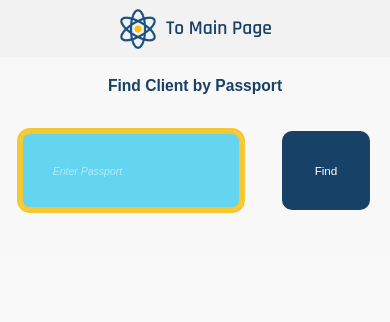
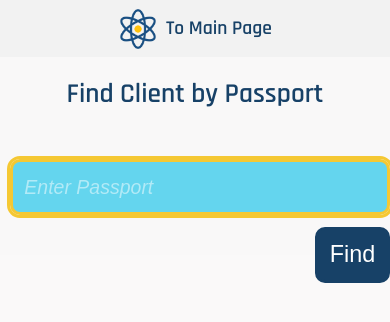
Before and after one commit to svetlanagaydey/bank-fullstack-app, a React (Create React App) app in the folder client/: page /user in a window 390 px wide. Shown: the top 322 px of the page. Built offline with nearby package versions, Linux system fonts and the light colour scheme; a web font is replaced by a local one.

Commit message:
All users page styles for mobile

```diff
--- a/client/src/Components/Pages/UserPage/userPage.css
+++ b/client/src/Components/Pages/UserPage/userPage.css
@@ -1,8 +1,7 @@
 .user-header {
   text-align: center;
   margin: auto;
-  font-family: "arial";
-  font-size: 4vmin;
+  font-size: 5vmin;
   padding: 20px 0;
   color: rgb(23, 65, 103);
 }
@@ -44,6 +43,12 @@
 .searching-bloc input:focus {
   border: 3px solid rgb(245, 200, 51);
   outline: 3px solid rgb(245, 200, 51);
+}
+.searching-bloc input::placeholder {
+  opacity: 0.5;
+  font-size: 2.7vmin;
+  color: white;
+  font-style: italic;
 }
 .userOption {
   min-height: 8vmin;
@@ -121,9 +126,27 @@
   grid-area: current-birthDay;
 }
 
-.searching-bloc input::placeholder {
-  opacity: 0.5;
-  font-size: 2.7vmin;
-  color: white;
-  font-style: italic;
+@media (max-width: 1000px) {
+  .user-header {
+    font-size: 7vmin;
+  }
+  .searching-bloc {
+    text-align: right;
+    margin: 7vmin 0;
+  }
+  .searching-bloc input,
+  .searching-bloc button {
+    padding: 3vmin;
+  }
+  .searching-bloc button {
+    margin-top: 3vmin;
+    font-size: 6vmin;
+  }
+  .searching-bloc input {
+    width: 90%;
+    font-size: 6vmin;
+  }
+  .searching-bloc input::placeholder {
+    font-size: 5vmin;
+  }
 }
--- a/client/src/Components/Pages/UsersPage/UsersPage.jsx
+++ b/client/src/Components/Pages/UsersPage/UsersPage.jsx
@@ -64,8 +64,8 @@ const fetchMoreData = async () => {
                   <p className="birthDay"><span className="formSubtitles">Birthday: </span>{user.birthDay}</p>
                   <p className="firstName"><span className="formSubtitles">First Name: </span>{user.firstName}</p>
                   <p className="lastName"><span className="formSubtitles">Last Name: </span>{user.lastName}</p>
-                  <p className="credit"><span className="formSubtitles">credit: </span>{user.credit}</p>
-                  <p className="cash"><span className="formSubtitles">cash: </span>{user.cash}</p>
+                  <p className="credit"><span className="formSubtitles">Credit: </span>{user.credit}</p>
+                  <p className="cash"><span className="formSubtitles">Cash: </span>{user.cash}</p>
                 </div>
               </div>
             );
--- a/client/src/Components/Pages/UsersPage/usersPage.css
+++ b/client/src/Components/Pages/UsersPage/usersPage.css
@@ -3,7 +3,7 @@
   margin: auto;
   font-family: "arial";
   font-size: 4vmin;
-  padding: 20px 0;
+  padding: 1.6vmin 0;
 }
 .clients-list {
   width: 80%;
@@ -20,12 +20,12 @@
   border-radius: 10px;
   background-color: white;
   margin-bottom: 2vmin;
-  padding: 0 50px;
+  padding: 2vmin 5vmin;
 }
 .info-block {
   display: grid;
   grid-template-columns: repeat(2, 1fr);
-  grid-auto-rows: minmax(100px, auto);
+  grid-auto-rows: minmax(50px, auto);
   grid-gap: 10px;
   grid-template-areas:
     "passport birthDay"
@@ -52,11 +52,12 @@
 .birthDay,
 .credit,
 .cash {
+  margin: 1vmin;
   background-color: rgb(245, 230, 192);
   border-radius: 4px;
   padding: 16px 0 16px 30px;
   display: inline-block;
-  font-size: 3vmin;
+  font-size: 2rem;
   line-height: 1;
   font-weight: 600;
 }
@@ -84,9 +85,21 @@
 }
 
 @media (max-width: 1000px) {
+  .users-header {
+    font-size: 5vmin;
+  }
+  .client {
+    width: 65%;
+  }
+  .client-icon {
+    width: 50px;
+    height: 50px;
+    background-image: url(../../../Assets/Images/investor-mobile.png);
+  }
   .info-block {
     grid-template-columns: repeat(1, 1fr);
-    grid-gap: 1px;
+    grid-auto-rows: minmax(32px, auto);
+    grid-gap: 0;
     grid-template-areas:
       "passport"
       "birthDay"
@@ -102,6 +115,7 @@
   .birthDay,
   .credit,
   .cash {
-    padding: 8px 0 8px 15px;
+    padding: 6px 0 6px 10px;
+    font-size: 1rem;
   }
 }
```
Also changed, not shown: client/src/Components/Header/Header.jsx (+5 -5 lines), client/src/Assets/Images/investor-mobile.png (added).
